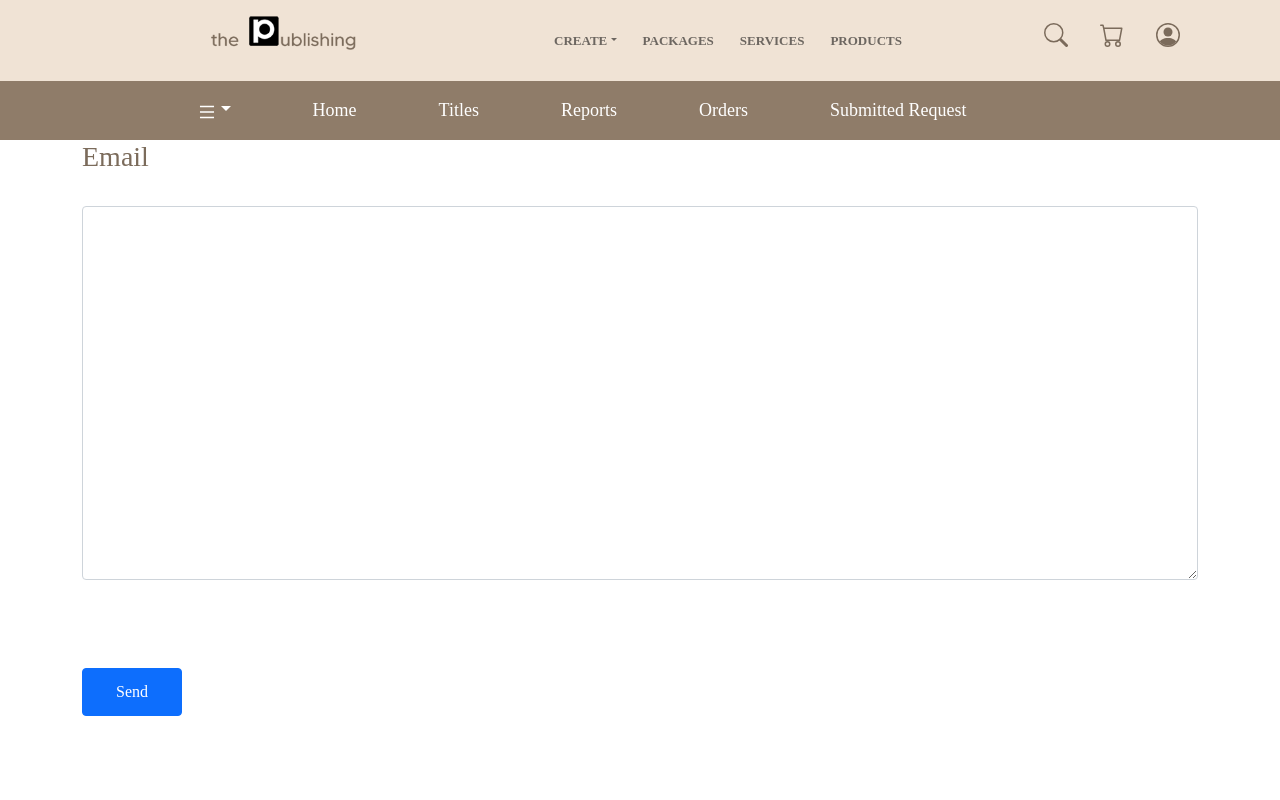
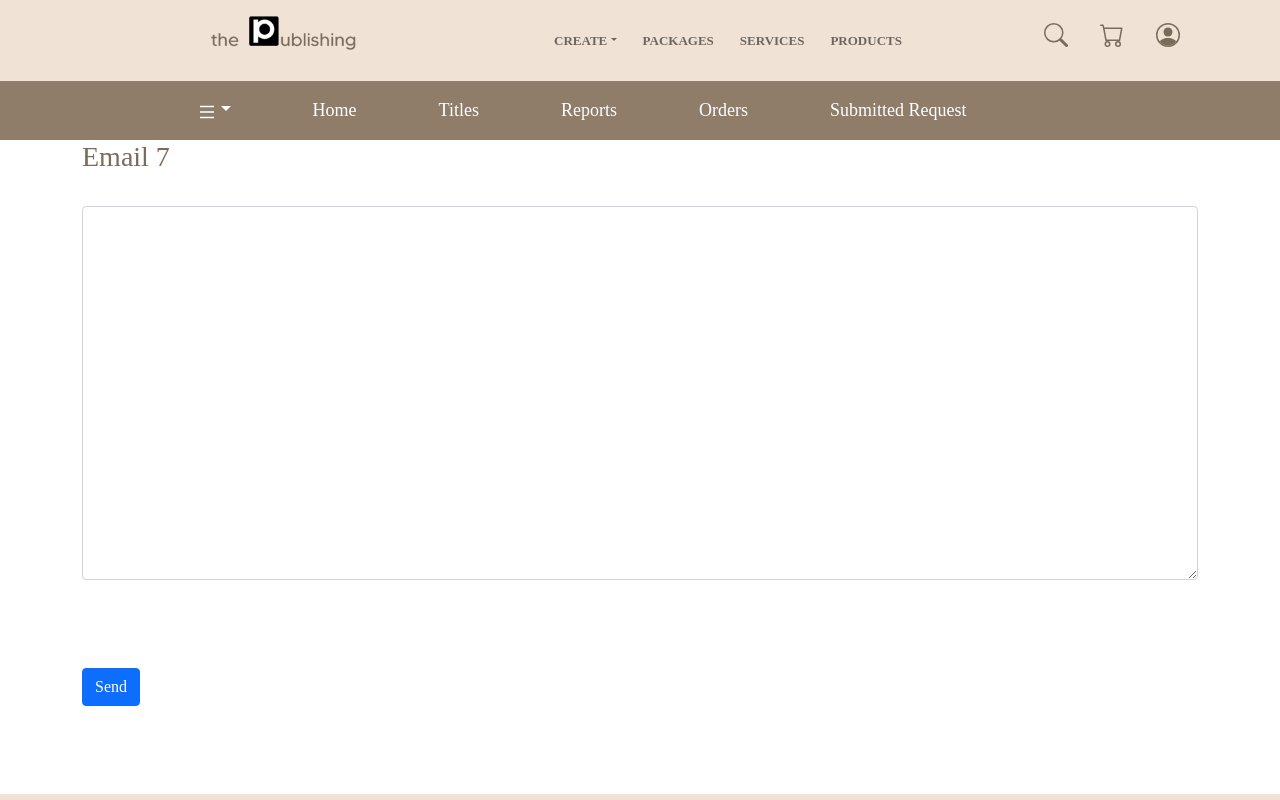
Before and after one commit to poloyacero/publish-web, a Next.js app: page /dashboard/emaildashboard in a window 1280 px wide. Shown: the top 800 px of the page. Built offline with nearby package versions, Linux system fonts and the light colour scheme; a web font is replaced by a local one.

Commit message:
remove classNames

```diff
--- a/pages/dashboard/emaildashboard.tsx
+++ b/pages/dashboard/emaildashboard.tsx
@@ -4,7 +4,6 @@ import NavMenuDashboard from '../../components/Dashboard/Navdashboard'
 import NavMenu from '../../components/Nav'
 import styles from '../../styles/Home.module.css'
 import styles2 from '../../components/Dashboard/NavMenuDashboard.module.css'
-import styleIn from '../../styles/inputstyle.module.css'
 import { Col, Container, Row ,Form,Button} from 'react-bootstrap'
 import FooterDashboard from "../../components/FooterDashboard";
 
@@ -24,14 +23,14 @@ export default function emaildashboard() {
             <Row className={styles2.emailinfocontainer} >
 
                 <Col>
-                <h3 className={styles2.emailHeaderlabel}>Email</h3>
+                <h3 className={styles2.emailHeaderlabel}>Email 7</h3>
                 <br></br>
                 <Row className="form-group text-left">
               <Col ><Form.Control as="textarea" rows={15}/> </Col>
                  </Row>
                  <br/> <br/> <br/>
               <Row className="form-group text-left">
-            <Col md={2}><Button className={styles2.savebutton}>Send</Button></Col>
+            <Col md={2}><Button className={styles2.savebuttonx}>Send</Button></Col>
             </Row>
               <br/> <br/> <br/>
              </Col>
--- a/pages/dashboard/homedashboard.tsx
+++ b/pages/dashboard/homedashboard.tsx
@@ -1,7 +1,7 @@
 import React from 'react'
 import Head from 'next/head'
 import Link from 'next/link'
-// import NavMenuDashboard from '../../components/Dashboard/Navdashboard'
+import NavMenuDashboard from '../../components/Dashboard/Navdashboard'
 import NavMenu from '../../components/Nav'
 import Sidebar from '../../components/Dashboard/Sidebar'
 import styles from '../../styles/Home.module.css'
@@ -18,7 +18,7 @@ export default function homedashboard() {
         <link rel="icon" href="/thepublishing.svg" />
       </Head>
       <NavMenu />
-      {/* <NavMenuDashboard className={styles.home}/>   */}
+      <NavMenuDashboard className={styles.home}/>
 
         <Container fluid>
           <Container>
```
